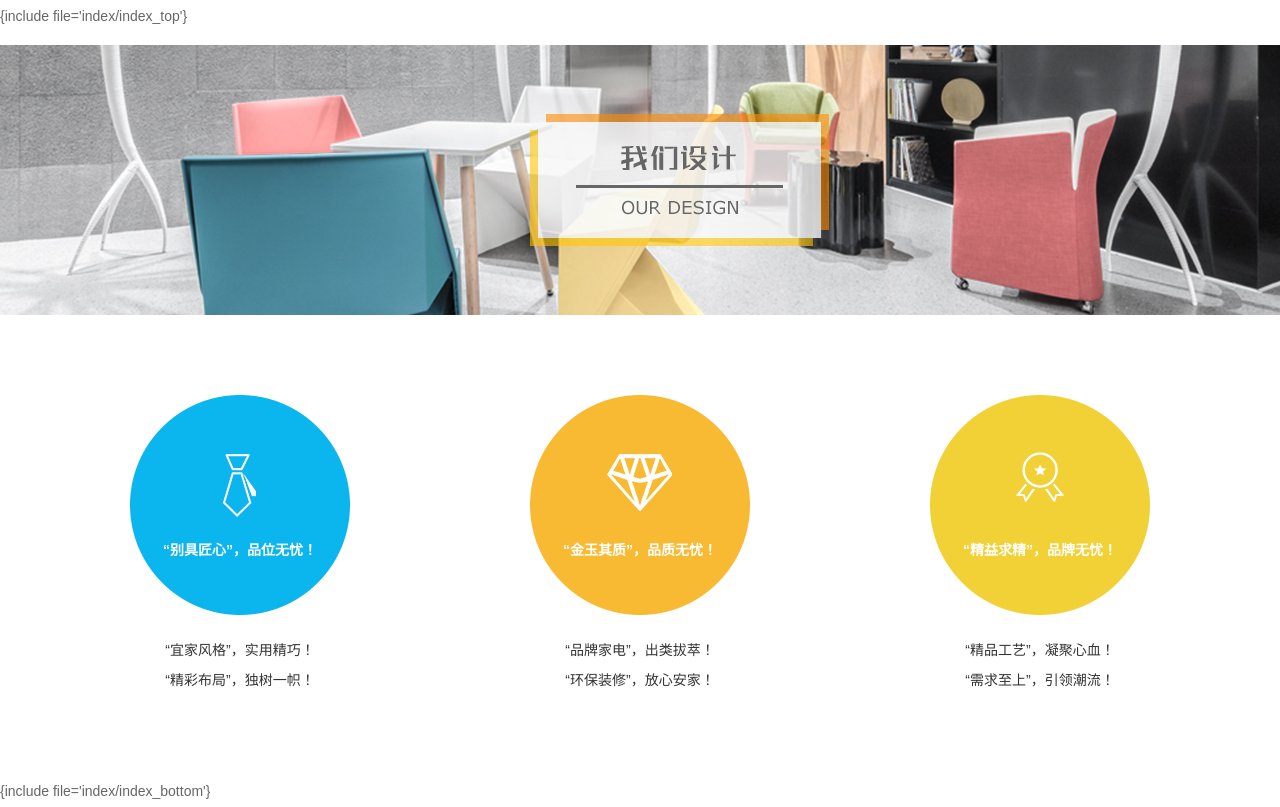
After one commit to larkin2296/web_runju, a PHP site: the page made by apps/index/view/she_ji/index.html in a window 1280 px wide. The commit adds this page. Run offline with PHP 8.4, Linux system fonts and the light colour scheme; the template is opened without the code that fills it, so the values that code supplies are empty; some libraries are stand-ins or nearby versions.

Commit message:
no message

```diff
--- a/apps/index/view/index/index_top.html
+++ b/apps/index/view/index/index_top.html
@@ -25,8 +25,8 @@
                 <li><a class='navA' href='__back__/index/list_table/index/a/1' >开心安家</a></li>
                 <li><a class='navA' href='__back__/index/tuo_guan' >放心托管</a></li>
                 <li><a class='navA' href='__back__/index/list_table/index/a/0' >贴心短租</a></li>
-                <li><a class='navA' href='__back__/index/sheji' >我们设计</a></li>
-                <li><a class='navA' href='' >我们动态</a></li>
+                <li><a class='navA' href='__back__/index/she_ji' >我们设计</a></li>
+                <!--<li><a class='navA' href='' >我们动态</a></li>-->
                 <li><a class='navA' href='__back__/index/about' >关于我们</a></li>
             </ul>
         </div>
--- /dev/null
+++ b/apps/index/view/she_ji/index.html
@@ -0,0 +1,37 @@
+<!DOCTYPE html>
+<html lang="en">
+<head>
+    <meta charset="UTF-8">
+    <title>我们设计</title>
+    <link rel="stylesheet" type="text/css" href="__static__/css/css_whir.css">
+    <link type='text/css' href='__static__/css/index.css' rel='stylesheet'  />
+</head>
+<body>
+{include file='index/index_top'}
+<div class="Banner" style="margin-top:1%;background:url(__static__/img/banner06.jpg) center center;"></div>
+<div class="Contain">
+    <div class="wrap">
+        <div class="design">
+            <ul class="ul">
+
+                <li style="background:url(__static__/img/bg08.png) no-repeat center top;"><a href="">“别具匠心”，品位无忧！</a>
+                    <div class="designDIV"><p class="p">	“宜家风格”，实用精巧！</p><p class="p">	“精彩布局”，独树一帜！</p></div>
+                </li>
+
+                <li style="background:url(__static__/img/bg07.png) no-repeat center top;"><a href="">“金玉其质”，品质无忧！</a>
+                    <div class="designDIV"><p class="p">	“品牌家电”，出类拔萃！</p><p class="p">	“环保装修”，放心安家！</p></div>
+                </li>
+
+                <li style="background:url(__static__/img/bg09.png) no-repeat center top;"><a href="">“精益求精”，品牌无忧！</a>
+                    <div class="designDIV"><p class="p">	“精品工艺”，凝聚心血！</p><p class="p">	“需求至上”，引领潮流！</p></div>
+                </li>
+
+            </ul>
+            <div class="clear"></div>
+        </div>
+    </div>
+    <div class="clear"></div>
+</div>
+{include file='index/index_bottom'}
+</body>
+</html>
--- a/public/static/css/index.css
+++ b/public/static/css/index.css
@@ -62,7 +62,7 @@
 }
 .top_right_center{
 	float: right;
-	width:60%;
+	width:51%;
 	height:50%;
 }
 .hphone_in {
```
Also changed, not shown: apps/index/controller/Sheji.php (added, +13 -0 lines).
